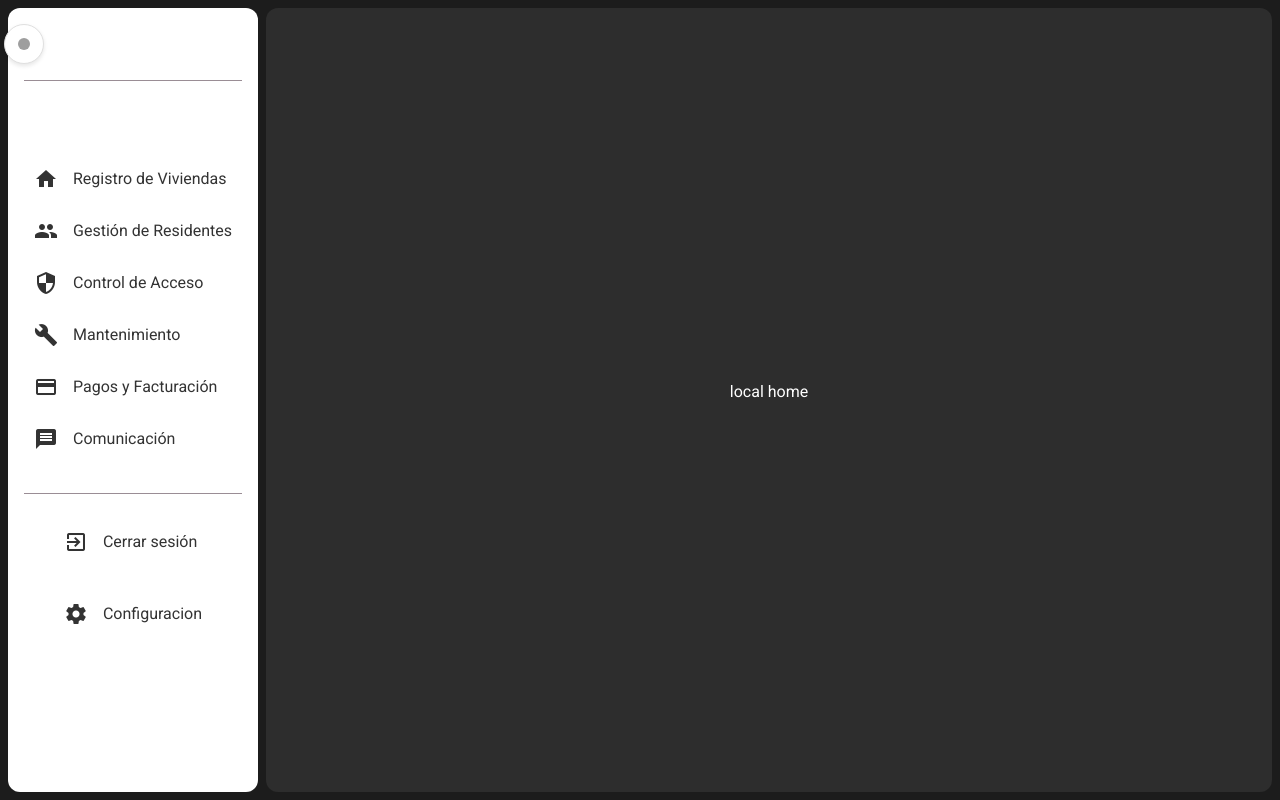
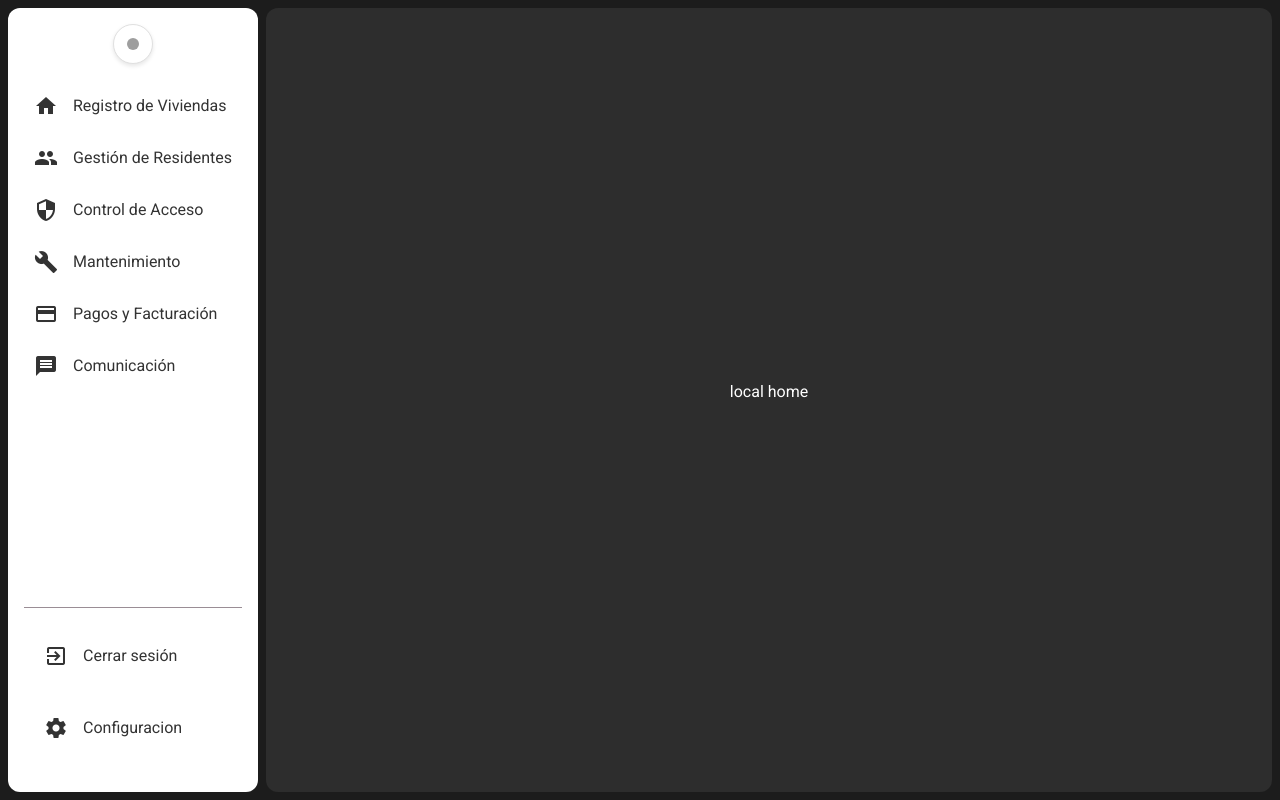
Before and after one commit to EliwtFdez/Appcluster, an Angular app: page /home in a window 1280 px wide. Built offline with nearby package versions, Linux system fonts and the light colour scheme; grey boxes are pictures that could not be loaded.

Commit message:
Divesor delete

```diff
--- a/src/app/slidebard/slidebard.component.html
+++ b/src/app/slidebard/slidebard.component.html
@@ -4,8 +4,6 @@
         <img src="../assets/iconslide.png" alt="Logo" class="logo">
     </button>
 
-    <!-- Divisor superior -->
-    <mat-divider></mat-divider>
 
     <!-- Lista principal de configuraciones -->
     <div class="menu">
@@ -26,7 +24,7 @@
     <!-- Opciones de usuario -->
     <div class="sidebar-footer">
         <div class="sidebar-item" *ngFor="let item of lastMenuItems">
-            <button [routerLink]="item.route" routerLinkActive="active">
+            <button>
                 <mat-icon class="icon">{{ item.icon }}</mat-icon>
                 <span class="label">{{ item.label }}</span>
             </button>
--- a/src/app/slidebard/slidebard.component.scss
+++ b/src/app/slidebard/slidebard.component.scss
@@ -19,7 +19,7 @@
 
 /* Botón para abrir/cerrar sidebar */
 .toggle-button {
-    position:initial;
+    position: absolute;
     top: 1rem;
     left: 50%;
     transform: translateX(-50%);
@@ -81,14 +81,12 @@ button:hover {
 
 /* Espacio entre secciones */
 .spacer {
-    flex-grow: 0;
+    flex-grow: 10;
 }
 
 /* Footer del sidebar */
 .sidebar-footer {
     padding-bottom: 8px;
-    display:grid;
-    justify-content: center;
 }
 
 .sidebar-footer .sidebar-item {
@@ -103,6 +101,27 @@ button:hover {
     border-radius: 8px;
 }
 
+/* Ajustes para el estado colapsado */
+.sidebar.collapsed .sidebar-footer .sidebar-item {
+    display: flex;
+    justify-content: center;
+    padding: 10px 0;
+}
+
+.sidebar.collapsed .sidebar-footer .label {
+    display: none;
+}
+
+.sidebar.collapsed .sidebar-footer .icon {
+    margin-right: 0;
+}
+
+.sidebar.collapsed .sidebar-footer .sidebar-item:hover {
+    background-color: #e0e0e0;
+    border-radius: 50%;
+}
+
+/* Divider */
 mat-divider {
     margin: 0.5rem 0;
 }
```
